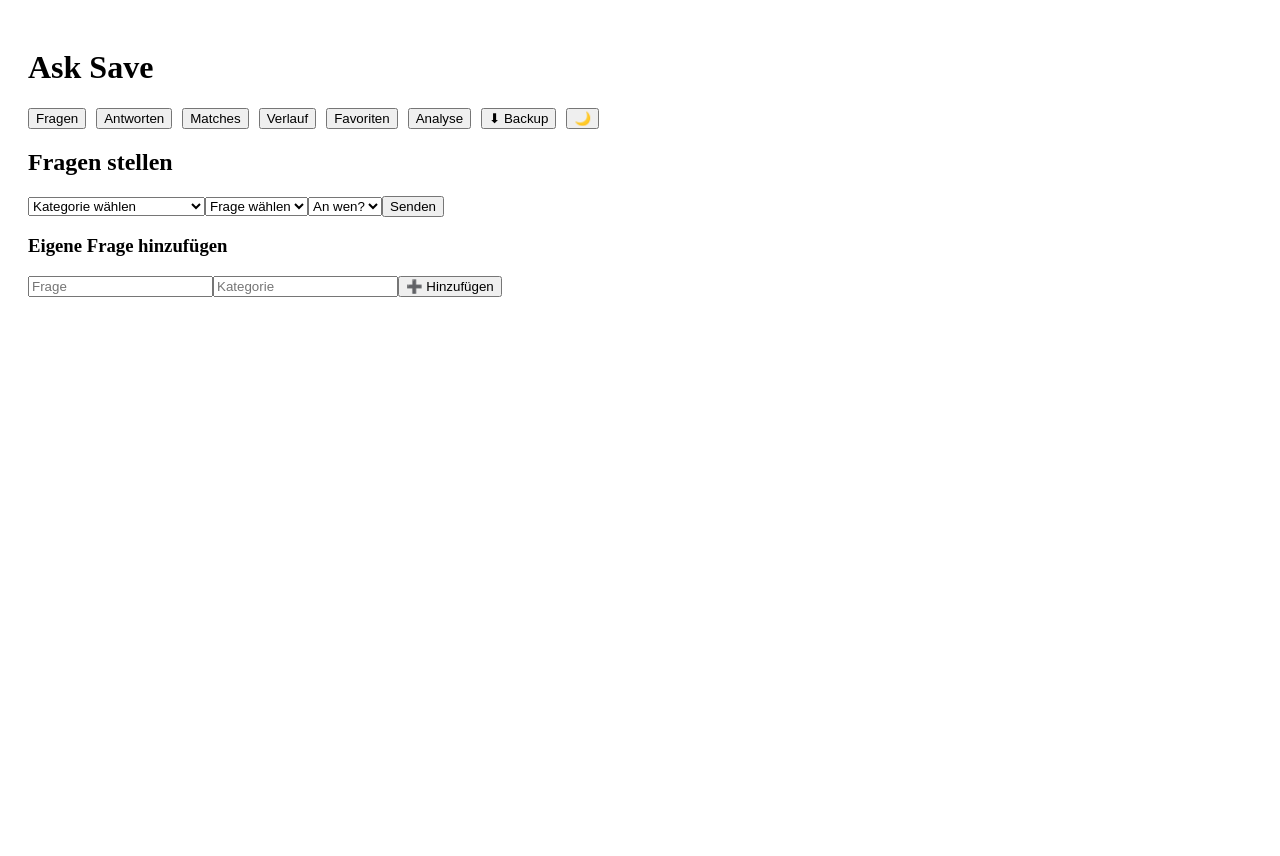
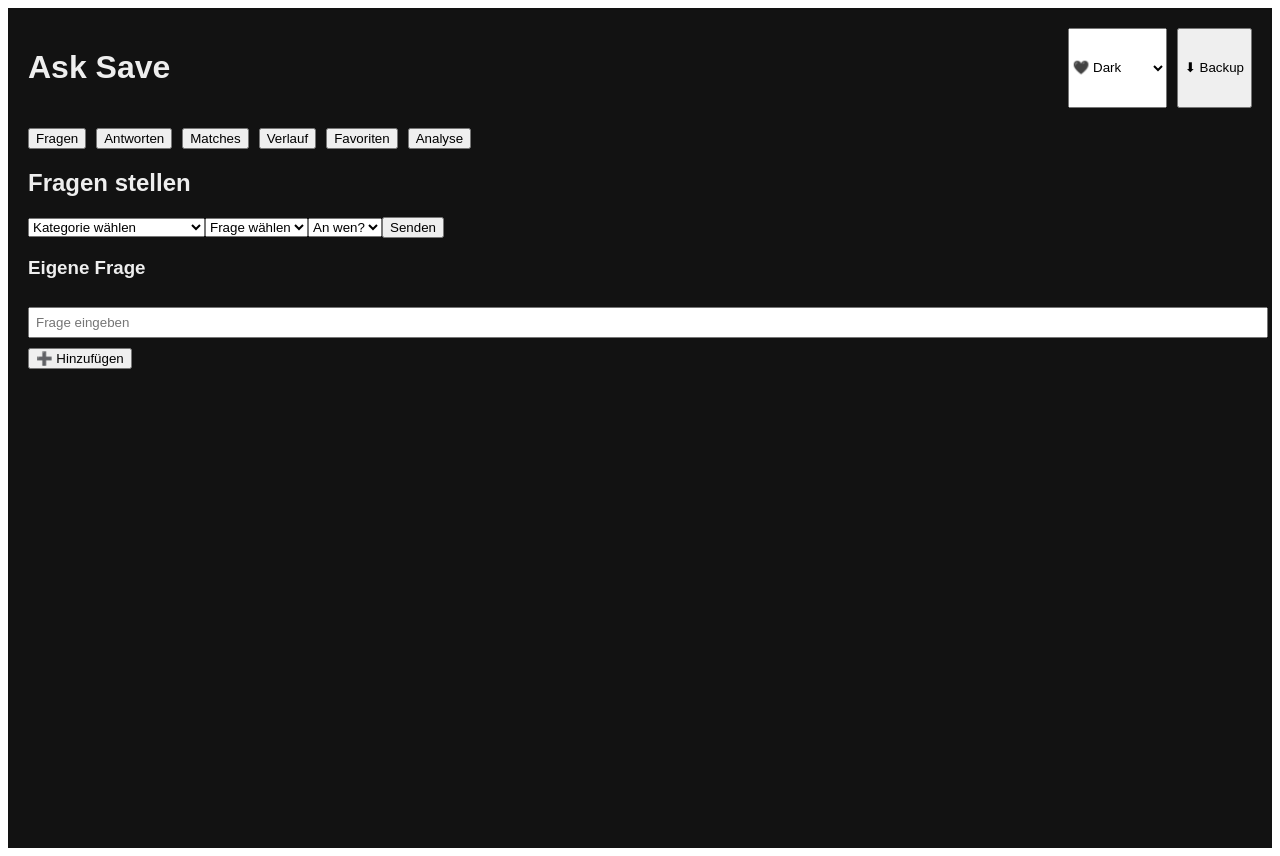
Before and after one commit to Ed087/Ask-Save-, a React (Vite) app: page / in a window 1280 px wide. Before the commit the page ends 800 px from the top, so only its background shows below. Built offline with nearby package versions, Linux system fonts and the light colour scheme.

Commit message:
Update App.jsx

```diff
--- a/src/App.jsx
+++ b/src/App.jsx
@@ -10,26 +10,23 @@ export default function App() {
     },
     {
       category: "Interessen & Persönliches",
-      text: "Hast du ein Hobby, das kaum jemand kennt?",
+      text: "Was macht dich besonders?",
     },
     { category: "Zukunft", text: "Wo siehst du dich in 5 Jahren?" },
-    {
-      category: "Zukunft",
-      text: "Was ist ein Ziel, das du unbedingt erreichen möchtest?",
-    },
-    { category: "Lustig", text: "Was ist das Dümmste, das du je getan hast?" },
+    { category: "Zukunft", text: "Was willst du noch erleben?" },
     { category: "Lustig", text: "Was ist dein peinlichstes Erlebnis?" },
+    { category: "Lustig", text: "Wenn du ein Tier wärst..." },
     { category: "Intimes", text: "Was findest du anziehend?" },
-    { category: "Intimes", text: "Wie zeigst du, dass du jemanden magst?" },
+    { category: "Intimes", text: "Wie zeigst du Zuneigung?" },
+    { category: "Tiefgründig", text: "Was bedeutet Liebe für dich?" },
     { category: "Tiefgründig", text: "Glaubst du an Schicksal?" },
-    { category: "Tiefgründig", text: "Was bedeutet Liebe für dich?" },
     {
       category: "Würdest du lieber..?",
-      text: "Würdest du lieber für immer flüstern oder für immer schreien?",
+      text: "Würdest du lieber für immer flüstern oder schreien?",
     },
     {
       category: "Würdest du lieber..?",
-      text: "Würdest du lieber reich sein oder glücklich?",
+      text: "Würdest du lieber reich oder glücklich sein?",
     },
   ];
 
@@ -46,10 +43,7 @@ export default function App() {
   const [selectedMatch, setSelectedMatch] = useState("");
   const [newMatch, setNewMatch] = useState("");
   const [newQuestion, setNewQuestion] = useState("");
-  const [newCategory, setNewCategory] = useState("");
-  const [darkMode, setDarkMode] = useState(
-    () => JSON.parse(localStorage.getItem("darkMode")) || false
-  );
+  const [darkMode, setDarkMode] = useState(false);
   const [tab, setTab] = useState("fragen");
   const [activeAnswerMatch, setActiveAnswerMatch] = useState("");
   const [selectedCategory, setSelectedCategory] = useState("");
@@ -63,16 +57,37 @@ export default function App() {
     () => JSON.parse(localStorage.getItem("log")) || []
   );
   const [searchTerm, setSearchTerm] = useState("");
+  const [theme, setTheme] = useState(
+    () => localStorage.getItem("theme") || "dark"
+  );
 
   useEffect(() => {
     localStorage.setItem("questions", JSON.stringify(questions));
     localStorage.setItem("matches", JSON.stringify(matches));
     localStorage.setItem("answers", JSON.stringify(answers));
-    localStorage.setItem("darkMode", JSON.stringify(darkMode));
     localStorage.setItem("favorites", JSON.stringify(favorites));
     localStorage.setItem("notes", JSON.stringify(notes));
     localStorage.setItem("log", JSON.stringify(log));
-  }, [questions, matches, answers, darkMode, favorites, notes, log]);
+    localStorage.setItem("theme", theme);
+  }, [questions, matches, answers, favorites, notes, log, theme]);
+
+  const themeStyles = {
+    dark: {
+      backgroundColor: "#121212",
+      color: "#eee",
+      fontFamily: "Arial",
+    },
+    light: {
+      backgroundColor: "#fdfdfd",
+      color: "#222",
+      fontFamily: "Verdana",
+    },
+    romantic: {
+      backgroundColor: "#fff0f6",
+      color: "#880e4f",
+      fontFamily: "'Comic Sans MS', cursive",
+    },
+  };
   const handleAsk = (q, matchName) => {
     const timestamp = new Date().toLocaleString();
     const newQ = { ...q, askedTo: [...(q.askedTo || []), matchName] };
@@ -82,7 +97,7 @@ export default function App() {
       {
         to: matchName,
         question: q.text,
-        category: q.category,
+        category: q.category || "Unbekannt",
         time: timestamp,
       },
     ]);
@@ -91,14 +106,21 @@ export default function App() {
   };
 
   const handleAddCustomQuestion = () => {
-    if (newQuestion && newCategory) {
-      setQuestionLibrary([
-        ...questionLibrary,
-        { category: newCategory, text: newQuestion },
+    if (newQuestion.trim()) {
+      setQuestionLibrary((prev) => [
+        ...prev,
+        { category: "Eigene Fragen", text: newQuestion.trim() },
       ]);
       setNewQuestion("");
-      setNewCategory("");
-      alert("Frage hinzugefügt!");
+      alert("Frage gespeichert unter Eigene Fragen!");
+    }
+  };
+
+  const toggleFavorite = (questionText) => {
+    if (favorites.includes(questionText)) {
+      setFavorites(favorites.filter((q) => q !== questionText));
+    } else {
+      setFavorites([...favorites, questionText]);
     }
   };
 
@@ -114,20 +136,31 @@ export default function App() {
   };
 
   return (
+    <div style={{ ...themeStyles[theme], padding: 20, minHeight: "100vh" }}>
       <div
         style={{
-        backgroundColor: darkMode ? "#121212" : "#fff",
-        color: darkMode ? "#eee" : "#000",
-        padding: 20,
+          display: "flex",
+          justifyContent: "space-between",
+          flexWrap: "wrap",
         }}
       >
         <h1>Ask Save</h1>
+        <div style={{ display: "flex", gap: "10px", flexWrap: "wrap" }}>
+          <select onChange={(e) => setTheme(e.target.value)} value={theme}>
+            <option value="dark">🖤 Dark</option>
+            <option value="light">☀️ Light</option>
+            <option value="romantic">💖 Romantic</option>
+          </select>
+          <button onClick={exportData}>⬇ Backup</button>
+        </div>
+      </div>
+
       <div
         style={{
           display: "flex",
           flexWrap: "wrap",
           gap: "10px",
-          marginBottom: 15,
+          margin: "20px 0",
         }}
       >
         <button onClick={() => setTab("fragen")}>Fragen</button>
@@ -136,11 +169,7 @@ export default function App() {
         <button onClick={() => setTab("verlauf")}>Verlauf</button>
         <button onClick={() => setTab("favoriten")}>Favoriten</button>
         <button onClick={() => setTab("analyse")}>Analyse</button>
-        <button onClick={exportData}>⬇ Backup</button>
-        <button onClick={() => setDarkMode(!darkMode)}>
-          {darkMode ? "🌞" : "🌙"}
-        </button>
-      </div>{" "}
+      </div>
       {tab === "fragen" && (
         <>
           <h2>Fragen stellen</h2>
@@ -149,13 +178,16 @@ export default function App() {
             value={selectedCategory}
           >
             <option value="">Kategorie wählen</option>
-            {[...new Set(questionLibrary.map((q) => q.category))].map(
-              (cat, i) => (
+            {[
+              ...new Set([
+                ...questionLibrary.map((q) => q.category),
+                "Eigene Fragen",
+              ]),
+            ].map((cat, i) => (
               <option key={i} value={cat}>
                 {cat}
               </option>
-              )
-            )}
+            ))}
           </select>
           <select
             onChange={(e) => setNewQuestion(e.target.value)}
@@ -190,35 +222,32 @@ export default function App() {
             Senden
           </button>
 
-          <h3>Eigene Frage hinzufügen</h3>
+          <h3>Eigene Frage</h3>
           <input
-            placeholder="Frage"
+            placeholder="Frage eingeben"
             value={newQuestion}
             onChange={(e) => setNewQuestion(e.target.value)}
-          />
-          <input
-            placeholder="Kategorie"
-            value={newCategory}
-            onChange={(e) => setNewCategory(e.target.value)}
+            style={{ width: "100%", padding: "6px", margin: "10px 0" }}
           />
           <button onClick={handleAddCustomQuestion}>➕ Hinzufügen</button>
         </>
       )}
+
       {tab === "antworten" && (
         <>
           <h2>Antworten</h2>
           <input
-            placeholder="Nach Frage suchen..."
+            placeholder="Frage durchsuchen..."
             value={searchTerm}
             onChange={(e) => setSearchTerm(e.target.value)}
-            style={{ marginBottom: 10, padding: 6, width: "100%" }}
+            style={{ width: "100%", padding: "6px", marginBottom: "10px" }}
           />
           <div
             style={{
               display: "flex",
               flexWrap: "wrap",
               gap: "10px",
-              marginBottom: 15,
+              marginBottom: 10,
             }}
           >
             {matches
@@ -245,6 +274,12 @@ export default function App() {
                   <div key={idx}>
                     <p>
                       <strong>{q.text}</strong>
+                      <button
+                        onClick={() => toggleFavorite(q.text)}
+                        style={{ marginLeft: 10 }}
+                      >
+                        {favorites.includes(q.text) ? "⭐" : "☆"}
+                      </button>
                     </p>
                     <textarea
                       rows={2}
@@ -299,6 +334,7 @@ export default function App() {
           </button>
         </>
       )}
+
       {tab === "verlauf" && (
         <>
           <h2>Verlauf</h2>
@@ -316,17 +352,27 @@ export default function App() {
             ))}
         </>
       )}
+
       {tab === "favoriten" && (
         <>
-          <h2>Favoriten</h2>
+          <h2>⭐ Favoriten</h2>
           {favorites.map((f, i) => (
-            <p key={i}>⭐ {f}</p>
+            <div key={i} style={{ marginBottom: "10px" }}>
+              <span>{f}</span>
+              <button
+                onClick={() => toggleFavorite(f)}
+                style={{ marginLeft: 10 }}
+              >
+                🗑 Entfernen
+              </button>
+            </div>
           ))}
         </>
       )}
+
       {tab === "analyse" && (
         <>
-          <h2>Analyse</h2>
+          <h2>📊 Analyse</h2>
           {matches.map((m, i) => {
             const gestellt = questions.filter((q) =>
               q.askedTo?.includes(m)
```
Lines whose indentation alone changed are shown as unchanged.
